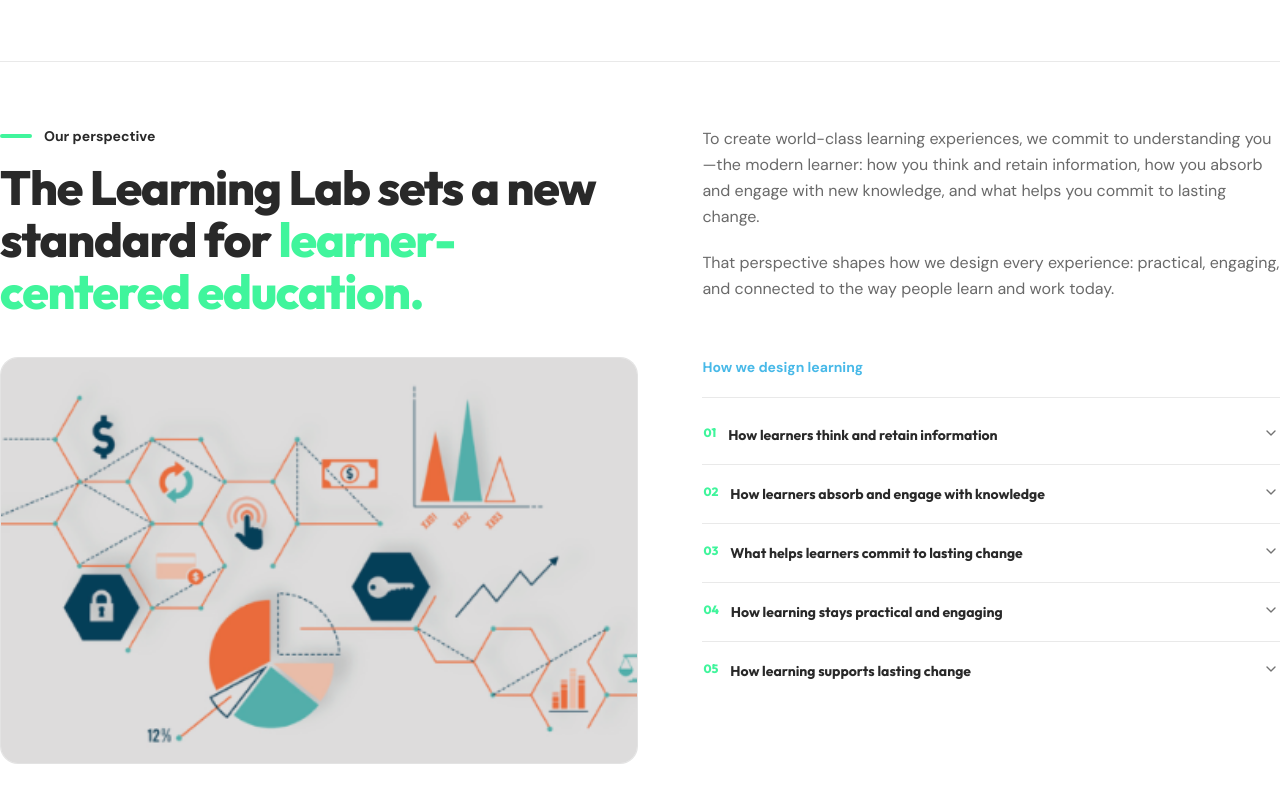
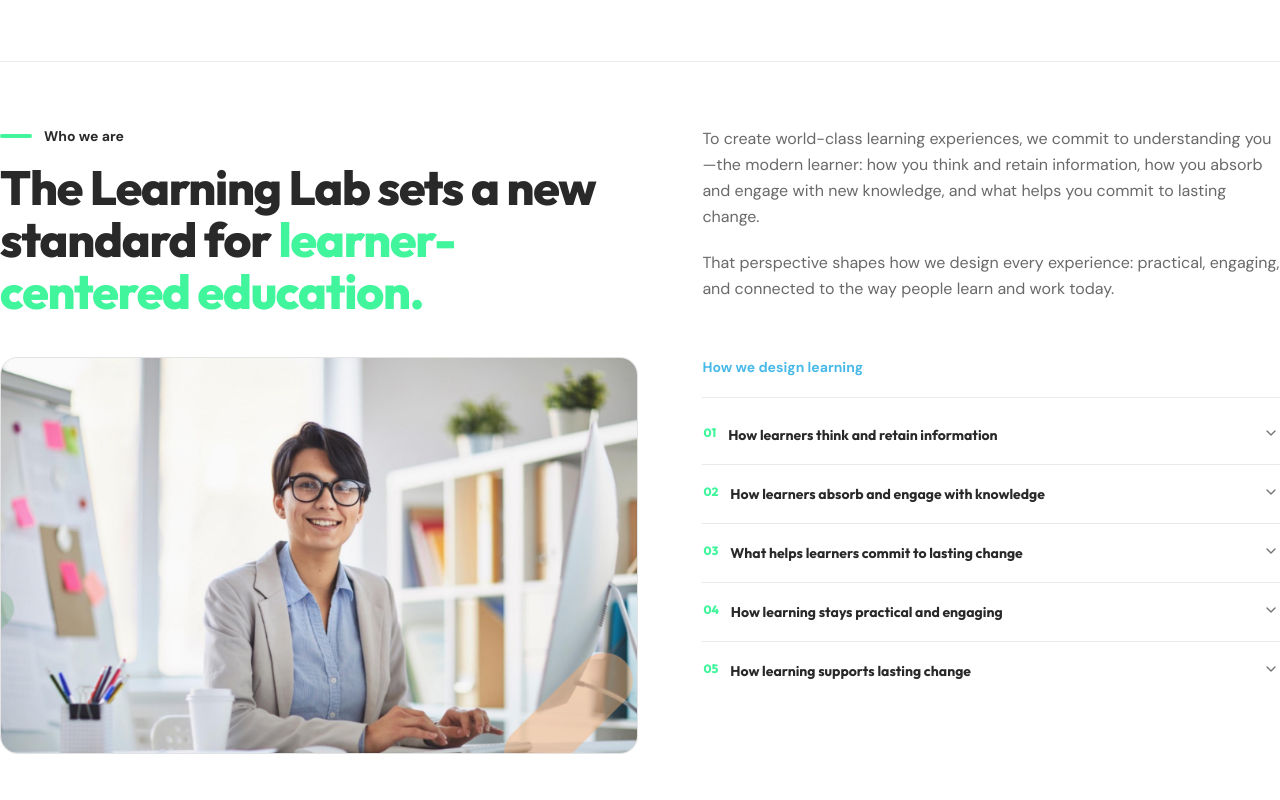
Before and after one commit to gabzy0423/The-Learning-Lab, a Next.js app: page /about in a window 1280 px wide. Shown: the part 600-1400 px from the top of the page. Built offline with nearby package versions, Linux system fonts and the light colour scheme.

Commit message:
Update About who we are visual

```diff
--- a/app/about/page.tsx
+++ b/app/about/page.tsx
@@ -33,7 +33,7 @@ export default function AboutPage() {
           <div className="lg:col-start-1 lg:row-start-1">
             <p className="flex items-center gap-3 text-sm font-bold text-brand-charcoal">
               <span aria-hidden="true" className="h-1 w-8 rounded-full bg-brand-mint-green" />
-              Our perspective
+              Who we are
             </p>
             <h2 id="learner-centered-heading" className="mt-4 max-w-2xl font-heading text-3xl font-extrabold leading-[1.08] tracking-tight sm:text-4xl lg:text-5xl">
               The Learning Lab sets a new standard for <span className="text-brand-mint-green">learner-centered education.</span>
@@ -49,10 +49,10 @@ export default function AboutPage() {
           </div>
           <div className="overflow-hidden rounded-2xl border border-brand-charcoal/10 bg-brand-charcoal/[0.03] lg:col-start-1 lg:row-start-2">
             <Image
-              src="/assets/pages/about/perspective.png"
-              alt="Illustration representing The Learning Lab perspective"
-              width={400}
-              height={300}
+              src="/assets/pages/about/whoweare.png"
+              alt="The Learning Lab team member working in a learning environment"
+              width={807}
+              height={503}
               className="h-auto w-full object-contain"
             />
           </div>
```
Also changed, not shown: public/assets/pages/about/whoweare.png (added).
